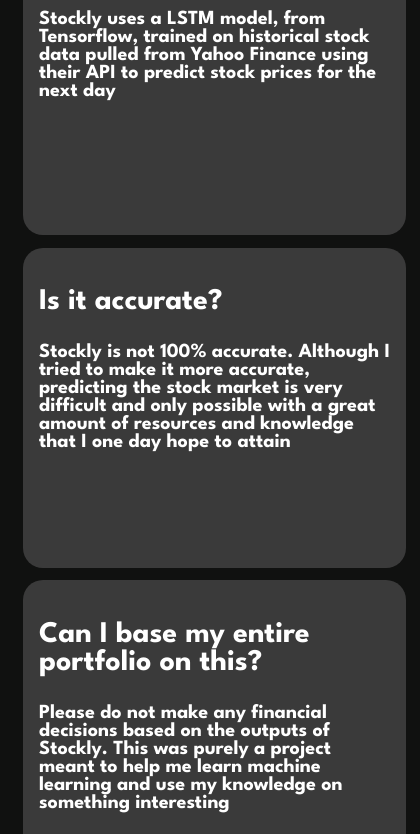
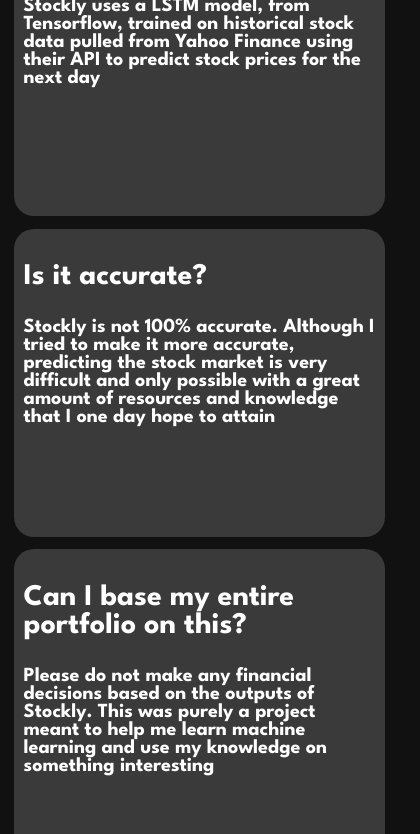
Before and after one commit to Vkutti/stockly, a plain HTML site: page templates/faqs.html in a window 390 px wide. Shown: the part 678-1512 px from the top of the page, 420 px wide, since content can reach past the window. Drawn offline with Linux system fonts and the light colour scheme.

Commit message:
ready on mobile, gonna look for other changes needed in the other files

```diff
--- a/static/styles.css
+++ b/static/styles.css
@@ -357,14 +357,14 @@ input::placeholder {
         width: 95vw;
         flex-direction: column;
         gap: 1rem;
-        padding: 20px;
+        padding-top: 20px;
     }
 
     .card {
         width: 85vw;
         height: auto;
         min-height: 20rem;
-        margin: 0;
+        margin: auto;
         padding: 20px;
     }
 }
@@ -443,14 +443,16 @@ input::placeholder {
     .card-holder {
         width: 98vw;
         gap: 0.8rem;
-        padding: 15px;
+        padding-top: 20px;
+        margin: auto;
     }
 
     .card {
         width: 90vw;
         height: auto;
         min-height: 18rem;
-        padding: 16px;
+        padding: 10px;
+        margin: auto;
         font-size: 20px;
     }
 
```
